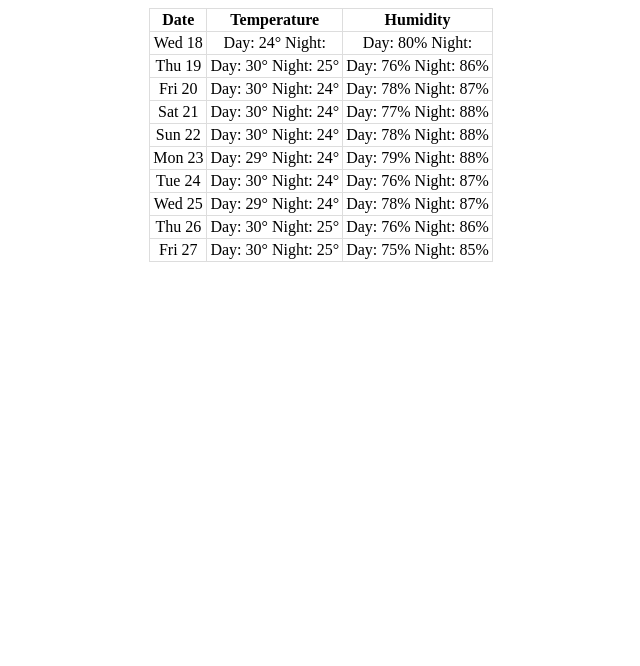
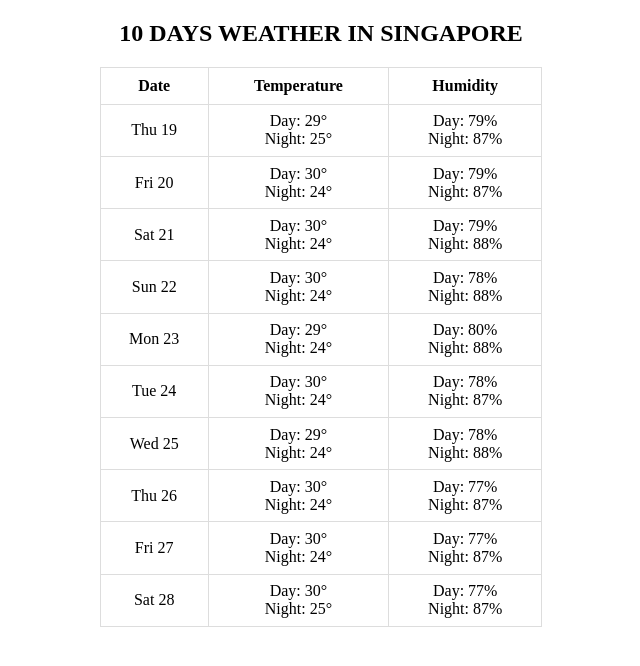
Before and after one commit to bryantnguyenn1801/Cypress-Weather-Wrap-Data, a website: page htmlresult/index.html in a window 1280 px wide. Shown: the whole page, without its empty margins (319-959 px from the left). Drawn offline with Linux system fonts and the light colour scheme.

```diff
--- a/cypress.config.js
+++ b/cypress.config.js
@@ -10,7 +10,6 @@
         }
       ,
 
-  reporter: 'mochawesome',
   specPattern: "cypress/integration/*.feature",
   viewportWidth: 1366,
   viewportHeight: 768,
--- a/htmlresult/WeatherData.json
+++ b/htmlresult/WeatherData.json
@@ -1,25 +1,14 @@
 {
   "result": [
     {
-      "date": "Wed 18",
-      "temporature": {
-        "Day": "24°",
-        "Night": ""
-      },
-      "humidity": {
-        "Day": "80%",
-        "Night": ""
-      }
-    },
-    {
       "date": "Thu 19",
       "temporature": {
-        "Day": "30°",
+        "Day": "29°",
         "Night": "25°"
       },
       "humidity": {
-        "Day": "76%",
-        "Night": "86%"
+        "Day": "79%",
+        "Night": "87%"
       }
     },
     {
@@ -29,7 +18,7 @@
         "Night": "24°"
       },
       "humidity": {
-        "Day": "78%",
+        "Day": "79%",
         "Night": "87%"
       }
     },
@@ -40,7 +29,7 @@
         "Night": "24°"
       },
       "humidity": {
-        "Day": "77%",
+        "Day": "79%",
         "Night": "88%"
       }
     },
@@ -62,7 +51,7 @@
         "Night": "24°"
       },
       "humidity": {
-        "Day": "79%",
+        "Day": "80%",
         "Night": "88%"
       }
     },
@@ -73,7 +62,7 @@
         "Night": "24°"
       },
       "humidity": {
-        "Day": "76%",
+        "Day": "78%",
         "Night": "87%"
       }
     },
@@ -85,29 +74,40 @@
       },
       "humidity": {
         "Day": "78%",
-        "Night": "87%"
+        "Night": "88%"
       }
     },
     {
       "date": "Thu 26",
       "temporature": {
         "Day": "30°",
-        "Night": "25°"
+        "Night": "24°"
       },
       "humidity": {
-        "Day": "76%",
-        "Night": "86%"
+        "Day": "77%",
+        "Night": "87%"
       }
     },
     {
       "date": "Fri 27",
       "temporature": {
         "Day": "30°",
+        "Night": "24°"
+      },
+      "humidity": {
+        "Day": "77%",
+        "Night": "87%"
+      }
+    },
+    {
+      "date": "Sat 28",
+      "temporature": {
+        "Day": "30°",
         "Night": "25°"
       },
       "humidity": {
-        "Day": "75%",
-        "Night": "85%"
+        "Day": "77%",
+        "Night": "87%"
       }
     }
   ]
--- a/htmlresult/index.html
+++ b/htmlresult/index.html
@@ -1,24 +1,39 @@
 <!DOCTYPE html>
 <html lang="en">
+
 <head>
     <title>
         10-Day Weather In Singapore
     </title>
     <style>
-            table, th, td
-            {
+        table,
+        th,
+        td {
             border: solid 1px #ddd;
             border-collapse: collapse;
             padding: 2px 3px;
             text-align: center;
         }
+
+        table {
+            width: 35% !important;
+            height: 100% !important;
+        }
+
+        body {
+            height: 35rem !important;
+        }
+
         th {
-                font-weight:bold;
+            font-weight: bold;
+            height: 2rem !important;
         }
     </style>
     </head>
+
 <body>
-        <table align = "center" id="table" border="1">
+    <table align="center" id="table" border="1">
+        <h2 align="center">10 DAYS WEATHER IN SINGAPORE</h2>
         <thead>
             <tr>
                 <th>Date</th>
@@ -27,12 +42,9 @@
             </tr>
         </thead>
         <tbody id="data-output">
-
         </tbody>
         </table>
-
-
-
     <script src="script.js"></script>
     </body>
+
 </html>
--- a/htmlresult/script.js
+++ b/htmlresult/script.js
@@ -1,17 +1,29 @@
-async function loadJSON (url) {
+async function loadJSON(url) {
 	const res = await fetch(url);
 	return await res.json();
 }
 
-  loadJSON('WeatherData.json').then(values => {
-    let placeholder = document.querySelector("#data-output");
-    let out ="";
-    for(let value of values.result){
+loadJSON('WeatherData.json').then((values) => {
+	let placeholder = document.querySelector('#data-output');
+	let out = '';
+	for (let value of values.result) {
 		out += `
         <tr>
             <td>${value.date}</td>
-            <td> Day: ${value.temporature.Day}\n Night: ${value.temporature.Night} </td>
-            <td> Day: ${value.humidity.Day}\n Night: ${value.humidity.Night}</td>
+            <td>
+            <span>Day: ${
+							value.temporature.Day !== '' ? value.temporature.Day : '<em><mark>N/A</mark></em>'
+						}</span>
+            <br/>
+            <span>Night: ${value.temporature.Night} </span>
+            </td>
+            <td>
+            <span> Day: ${
+							value.humidity.Day !== '' ? value.humidity.Day : '<em><mark>N/A</mark></em>'
+						}</span>
+            <br/>
+            <span>Night: ${value.humidity.Night}</span>
+            </td>
         </tr>
         `;
 	}
```
Also changed, not shown: cucumber-html-report.js (added, +17 -0 lines), cypress/integration/retrieveData/retrieveData.spec.js (+12 -97 lines), cypress/support/e2e.js (+24 -0 lines), package.json (+13 -11 lines), README.md, 2 other files. Lines whose indentation alone changed are shown as unchanged.
